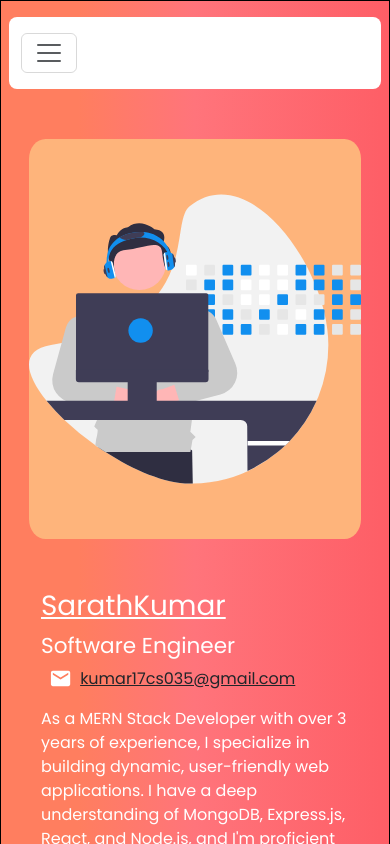
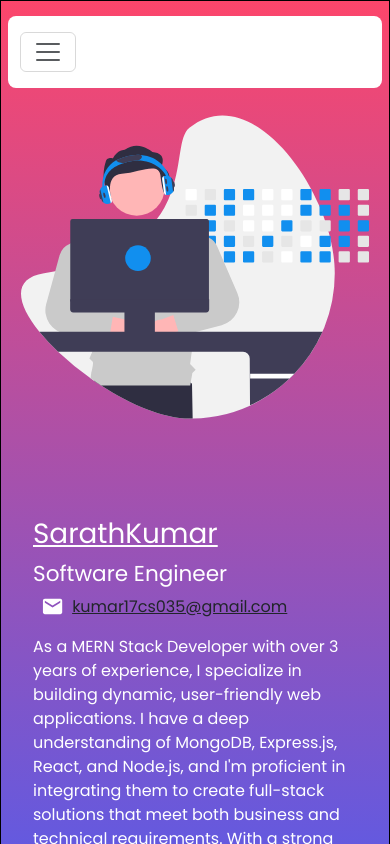
Before and after one commit to sarath1412k/portfolio, a React (Create React App) app: page /home in a window 390 px wide. Shown: the top 844 px of the page. Built offline with nearby package versions, Linux system fonts and the light colour scheme.

Commit message:
gradient color changes and sticky navbar changes

```diff
--- a/src/layouts/Layout.tsx
+++ b/src/layouts/Layout.tsx
@@ -1,6 +1,6 @@
 import { useState } from "react"
 import { useNavigate, useLocation } from "react-router-dom"
-import { Collapse, Container, Nav, Navbar, NavbarToggler, NavItem, NavLink } from "reactstrap"
+import { Collapse, Nav, Navbar, NavbarToggler, NavItem, NavLink } from "reactstrap"
 import './styles.css'
 const Layout: React.FC<any> = ({ children }) => {
   const navigate = useNavigate()
@@ -36,8 +36,8 @@ const Layout: React.FC<any> = ({ children }) => {
   }
 
   return (
-    <Container fluid className={`bg-primary gradient-box-${bg[cLoc]} rounded-0 d-flex flex-column justify-content-center py-3 px-2 layout-container`}>
-      <Navbar expand="md" className="bg-white rounded-3 py-3 py-sm-2">
+    <div  className={`gradient-box-${bg[cLoc]} rounded-0 d-flex flex-column justify-content-center align-items-center  py-3 layout-container border border-black`}>
+      <Navbar expand="md" className="bg-white rounded-3 py-3 py-sm-2 position-fixed top-0 m-3 z-2 navbar-container">
         <NavbarToggler onClick={toggle} />
         <Collapse isOpen={openSidebar} navbar>
           <Nav navbar card className="mt-2 my-sm-0">
@@ -54,7 +54,7 @@ const Layout: React.FC<any> = ({ children }) => {
       <div className="main-container d-flex flex-column flex-grow-1 mx-2 mx-md-5">
         {children}
       </div>
-    </Container>
+    </div>
   )
 }
 
--- a/src/layouts/styles.css
+++ b/src/layouts/styles.css
@@ -1,10 +1,13 @@
 .layout-container {
   min-height: 100vh;
-  border: 1px solid black;
+}
+
+.navbar-container{
+  width: 96%;
 }
 
 .gradient-box-home {
-  background: linear-gradient(to right, #ff7e5f 20%, #ff747b 50%, #fe5e66 100%, #feb47b 100%);
+  background: linear-gradient(to right,#fc466b   , #3f5efb  );
   border-radius: 10px;
 }
 
@@ -54,3 +57,25 @@
   background-position: -100% 0 !important;
   color: #fff !important;
 } */
+
+@media only screen and (max-width: 480px) {
+  .gradient-box-home {
+    background: linear-gradient(to bottom,#fc466b   , #3f5efb  );
+    border-radius: 10px;
+  }
+
+  .gradient-box-skill {
+    background: linear-gradient(to bottom, #13547a, #80d0c7);
+    border-radius: 10px;
+  }
+
+  .gradient-box-learning {
+    background: linear-gradient(to bottom, #654ea3, #eaafc8);
+    border-radius: 10px;
+  }
+
+  /* .gradient-box-experience {
+    background: linear-gradient(to bottom, #654ea3, #eaafc8);
+    border-radius: 10px;
+  } */
+}
--- a/src/pages/styles.css
+++ b/src/pages/styles.css
@@ -5,7 +5,7 @@
 .developer-img {
   height: 80%;
   width: 100%;
-  background-color: #feb47b;
+  background-color: transparent;
   border-radius: 5% !important;
 }
 
--- a/src/routes/allRoues.tsx
+++ b/src/routes/allRoues.tsx
@@ -6,7 +6,7 @@ import Projects from "../pages/Projects";
 import Skills from "../pages/Skills";
 import { Navigate } from "react-router-dom";
 
-const scrollableRoutes = () => {
+export const scrollableRoutes = () => {
 
   const routeData = [
     {key:"",component:<HomePage/>},
```
